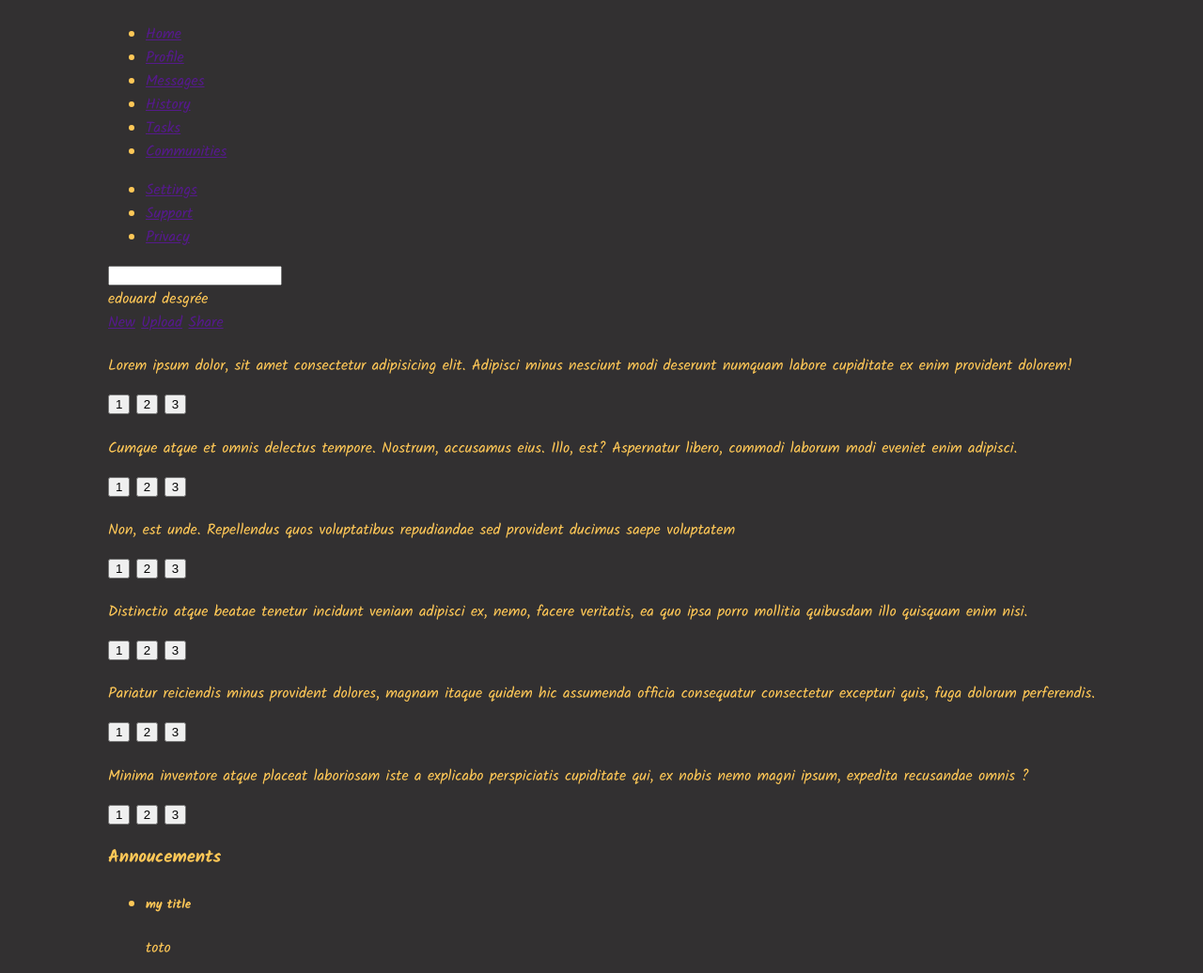
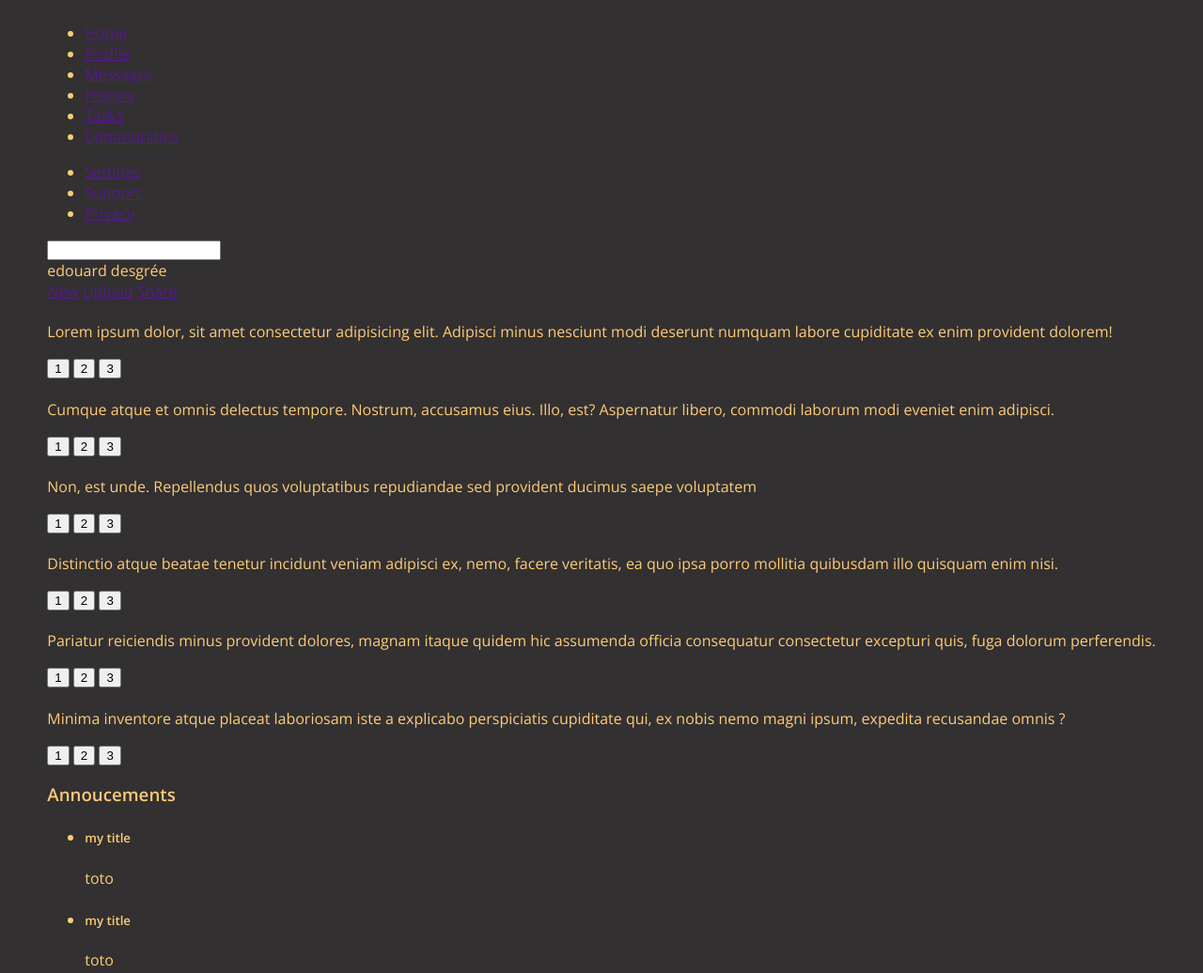
Before and after one commit to edesgree/odin-admin-dashboard, a website: page src/index.html in a window 1280 px wide. Shown: the top 1036 px of the page at 94% size. Drawn offline with nearby package versions, Linux system fonts and the light colour scheme; files that its build step writes are made by us from their sources.

Commit message:
css colors, fonts

```diff
--- a/src/sass/style.scss
+++ b/src/sass/style.scss
@@ -1,15 +1,16 @@
 /*PROJECT CSS*/
-@import url("https://fonts.googleapis.com/css2?family=Kalam:wght@300;400;700&display=swap");
+@import url('https://fonts.googleapis.com/css2?family=Open+Sans:wght@400;600&display=swap');
 //VARS
 $containerWidth: min(100% - 2rem, 60rem);
 $assetsPath: "../images/";
 $dark: #323031;
-$bright: #ffc857;
-$bright2: #ca2f2f;
-$main: #084c61;
-$main2: #177e89;
+$bright: #ffcb77;
+$bright2: #fe6d73;
+$main: #227c9d;
+$main2:#17c3b2;
+$light: #fef9ef;
 $grid: #ccc;
-$font: "Kalam", cursive;
+$font:'Open Sans', sans-serif;
 body {
     align-items: center;
     background-color: $dark;
```
Also changed, not shown: public/css/style.css.
